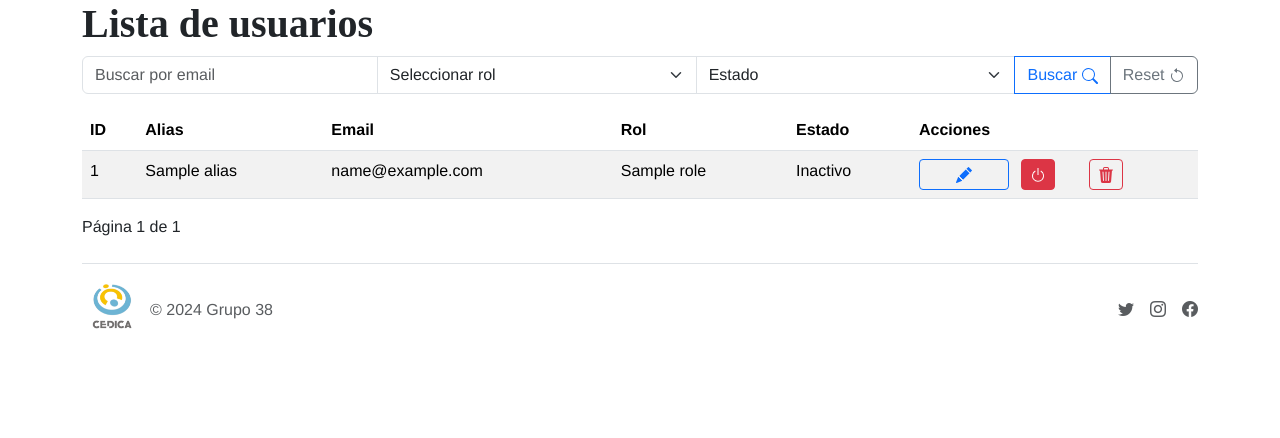
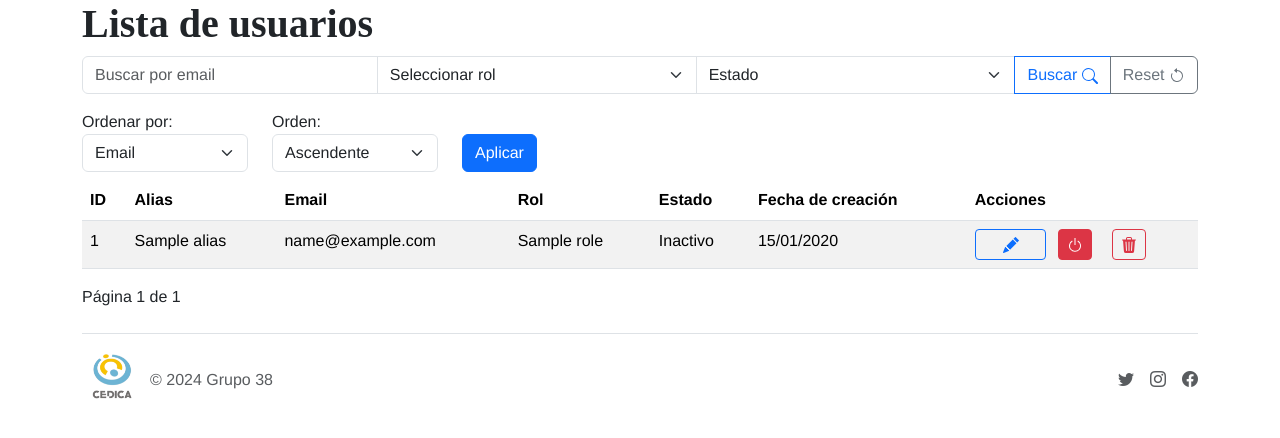
Before and after one commit to Angakess/horse-therapy-center, a Flask app: template admin/src/web/templates/auth/users.html in a window 1280 px wide. Shown: the part 86-524 px from the top of the page. Run offline with Flask 3, Linux system fonts and the light colour scheme; the template is opened without the code that fills it: most values are stand-ins (such as "Sample title", 1, 10 or a date in 2020).

Commit message:
Orden por email y fecha de creación

```diff
--- a/admin/src/web/controllers/users.py
+++ b/admin/src/web/controllers/users.py
@@ -1,5 +1,6 @@
 import string
 from flask import render_template,request, url_for, redirect
+from sqlalchemy import asc, desc
 from core import user
 from flask import Blueprint
 from flask import flash
@@ -20,6 +21,8 @@ def index():
     role = request.args.get('role', None)
     active = request.args.get('active', None)
     page = request.args.get('page', 1, type=int)
+    sort_by = request.args.get('sort_by', 'email')
+    order = request.args.get('order', 'asc')
 
     #Ya funciona
     if active == "True":
@@ -30,7 +33,8 @@ def index():
         active = None
 
 
-    users = search_users(email=query, role=role, active=active, page=page)
+
+    users = search_users(email=query, role=role, active=active, page=page,sort_by=sort_by, order=order,)
 
     return render_template("auth/users.html", users=users.items, pagination=users)
 
--- /dev/null
+++ b/admin/src/web/templates/auth/order_by.html
@@ -0,0 +1,21 @@
+<form method="GET" action="{{ url_for('users.index') }}">
+  <div class="row mb-2">
+    <div class="col-md-2">
+      <label for="sort_by">Ordenar por:</label>
+      <select id="sort_by" name="sort_by" class="form-select">
+        <option value="email" {% if request.args.get('sort_by') == 'email' %}selected{% endif %}>Email</option>
+        <option value="inserted_at" {% if request.args.get('sort_by') == 'inserted_at' %}selected{% endif %}>Fecha de creación</option>
+      </select>
+    </div>
+    <div class="col-md-2">
+      <label for="order">Orden:</label>
+      <select id="order" name="order" class="form-select">
+        <option value="asc" {% if request.args.get('order') == 'asc' %}selected{% endif %}>Ascendente</option>
+        <option value="desc" {% if request.args.get('order') == 'desc' %}selected{% endif %}>Descendente</option>
+      </select>
+    </div>
+    <div class="col-md-4 d-flex align-items-end">
+      <button type="submit" class="btn btn-primary">Aplicar</button>
+    </div>
+  </div>
+</form>
--- /dev/null
+++ b/admin/src/web/templates/auth/pagination.html
@@ -0,0 +1,9 @@
+{% if pagination.has_prev %}
+<a href="{{ url_for('users.index', page=pagination.prev_num, query=query) }}">Anterior</a>
+{% endif %}
+
+<span>Página {{ pagination.page }} de {{ pagination.pages }}</span>
+
+{% if pagination.has_next %}
+<a href="{{ url_for('users.index', page=pagination.next_num, query=query) }}">Siguiente</a>
+{% endif %}
--- a/admin/src/web/templates/auth/searchbar_user.html
+++ b/admin/src/web/templates/auth/searchbar_user.html
@@ -46,5 +46,7 @@
                 d="M8 4.466V.534a.25.25 0 0 0-.41-.192L5.23 2.308a.25.25 0 0 0 0 .384l2.36 1.966A.25.25 0 0 0 8 4.466"
             />
         </svg>
+
     </a>
+
 </form>
--- a/admin/src/web/templates/auth/users.html
+++ b/admin/src/web/templates/auth/users.html
@@ -1,6 +1,7 @@
 {% extends "layout.html" %}
 
 {% block title %} Lista de usuarios {% endblock %}
+
 
 {% block content %}
 
--- a/admin/src/web/templates/auth/users_with_stuff.html
+++ b/admin/src/web/templates/auth/users_with_stuff.html
@@ -1,4 +1,5 @@
 <div class="table-responsive">
+    {% include "auth/order_by.html"%}
       <table class="table table-striped">
         <thead>
           <tr>
@@ -7,10 +8,10 @@
             <th scope="col">Email</th>
             <th scope="col">Rol</th>
             <th scope="col">Estado</th>
+            <th scope="col">Fecha de creación</th>
             <th scope="col">Acciones</th>
           </tr>
         </thead>
-
         <tbody>
           {% for user in users %}
           <tr>
@@ -19,6 +20,8 @@
             <td>{{ user.email }}</td>
             <td>{{ user.role.name if user.role else 'Sin rol asignado' }}</td>
             <td>{{ "Activo" if user.enabled else "Inactivo" }}</td>
+            <td>{{ user.inserted_at.strftime('%d/%m/%Y')  }}</td>
+
             <td>
               <div class="container ">
                 <div class="row">
@@ -112,13 +115,5 @@
       </table>
     </div>
     <div>
-      {% if pagination.has_prev %}
-        <a href="{{ url_for('users.index', page=pagination.prev_num, query=query) }}">Anterior</a>
-      {% endif %}
-
-      <span>Página {{ pagination.page }} de {{ pagination.pages }}</span>
-
-      {% if pagination.has_next %}
-        <a href="{{ url_for('users.index', page=pagination.next_num, query=query) }}">Siguiente</a>
-      {% endif %}
+     {%include "auth/pagination.html"%}
     </div>
```
Also changed, not shown: admin/src/core/user/__init__.py (+5 -2 lines).
